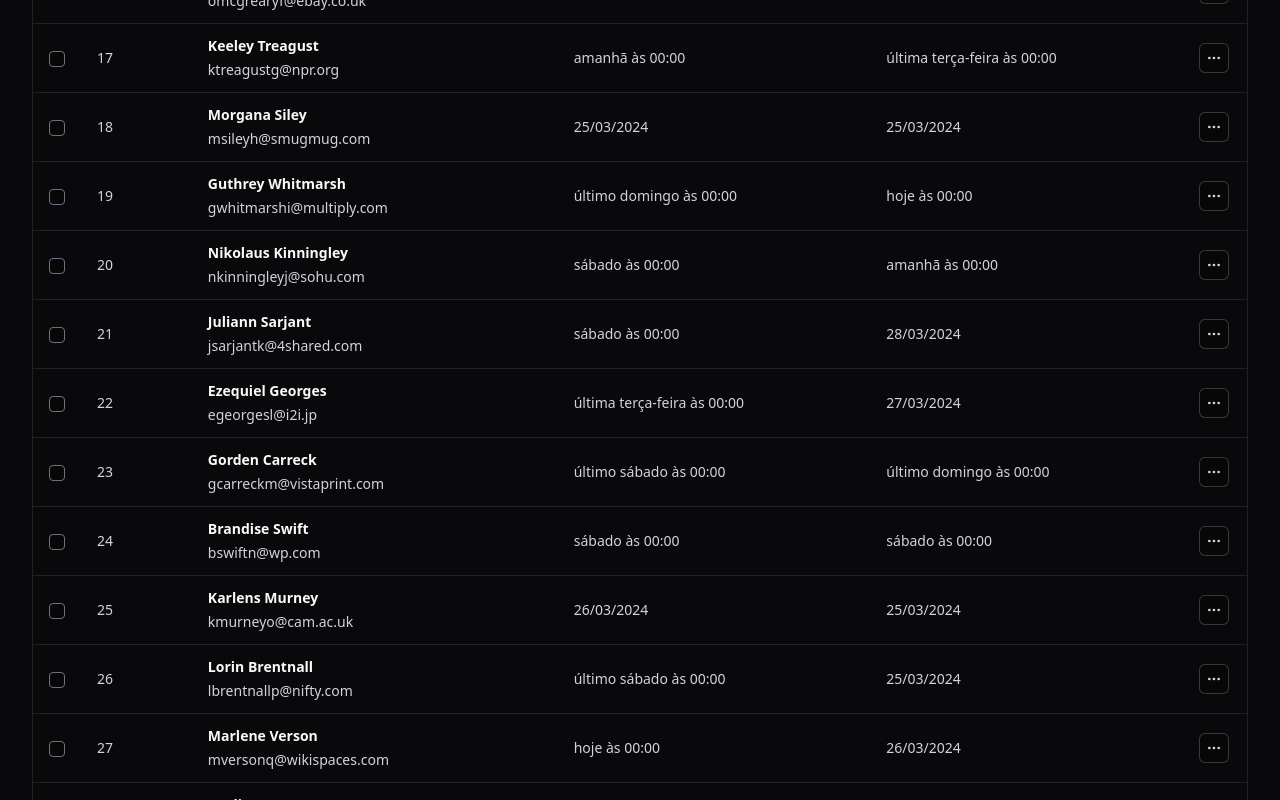
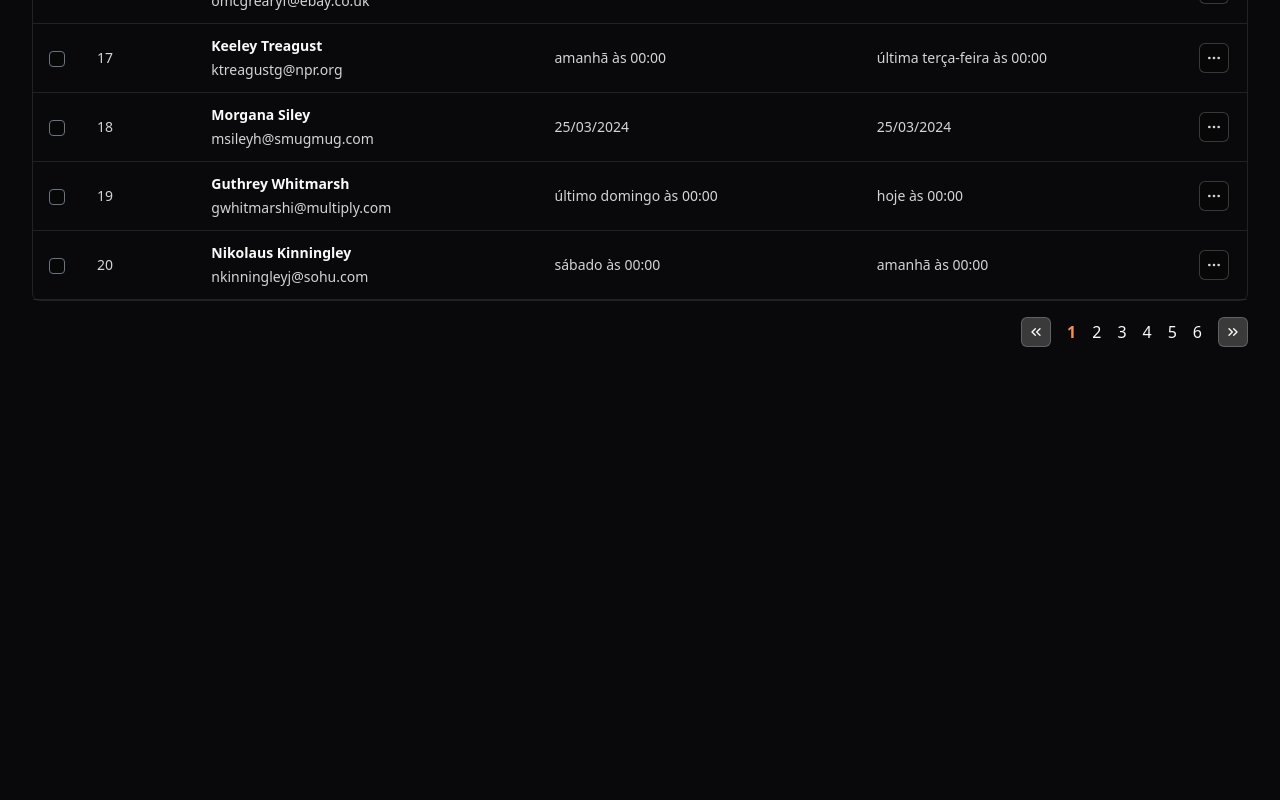
Before and after one commit to gabriel-lgomes/pass-in-web-main, a React (Vite) app: page / in a window 1280 px wide. Shown: the part 1280-2080 px from the top of the page. After the commit the page ends 1647 px from the top, so only its background shows below. Built offline with nearby package versions, Linux system fonts and the light colour scheme; data requests are answered from the project's data file.

Commit message:
feat: pagination created

```diff
--- a/src/components/attendee-list.tsx
+++ b/src/components/attendee-list.tsx
@@ -1,3 +1,4 @@
+import React, { ChangeEvent, useEffect, useRef, useState } from "react";
 import {
   Search,
   MoreHorizontal,
@@ -14,13 +15,26 @@ import { TableRow } from "./table/table-row";
 import { formatRelative } from "date-fns/formatRelative";
 import { ptBR } from "date-fns/locale";
 import useFetch from "../hooks/useFetch";
-import { ChangeEvent, useRef, useState } from "react";
+import ReactPaginate from "react-paginate";
 
 export function AttendeeList() {
   const urlAPI = "http://localhost:3000/users";
   const [url, setUrl] = useState(urlAPI);
   const { data } = useFetch(url);
   const search = useRef<HTMLInputElement>(null);
+  const [page, setPage] = useState(0);
+  const [filterData, setFilterData] = useState<any[]>([]);
+  const itemsPerPage = 20;
+
+  useEffect(() => {
+    if (data) {
+      const filtered = data.filter(
+        (item: any, index: number) =>
+          index >= page * itemsPerPage && index < (page + 1) * itemsPerPage
+      );
+      setFilterData(filtered);
+    }
+  }, [data, page]);
 
   function handleInputChange(e: ChangeEvent<HTMLInputElement>) {
     setTimeout(() => {
@@ -63,8 +77,7 @@ export function AttendeeList() {
           </tr>
         </thead>
         <tbody>
-          {data &&
-            data.map((attendees) => (
+          {filterData.map((attendees) => (
             <TableRow
               key={attendees.id}
               className="border-b border-white/10 hover:bg-white/5"
@@ -102,32 +115,27 @@ export function AttendeeList() {
             </TableRow>
           ))}
         </tbody>
-        <tfoot>
-          <TableRow>
-            <TableCell colSpan={3}>Mostrando 1 de 200 itens</TableCell>
-            <TableCell className="text-right" colSpan={3}>
-              <div className="inline-flex gap-8 items-center">
-                <span>Página 1 de 10</span>
+      </Table>
 
-                <div className="flex gap-1.5">
+      <ReactPaginate
+        containerClassName={"pagination"}
+        pageClassName={"page-item"}
+        activeClassName={"active text-[#f48f56] font-bold"}
+        className="flex items-center justify-end gap-4"
+        onPageChange={(event) => setPage(event.selected)}
+        pageCount={Math.ceil((data?.length ?? 0) / itemsPerPage)}
+        breakLabel="..."
+        previousLabel={
           <IconButton>
             <ChevronsLeft size={16} />
           </IconButton>
-                  <IconButton>
-                    <ChevronLeft size={16} />
-                  </IconButton>
-                  <IconButton>
-                    <ChevronRight size={16} />
-                  </IconButton>
+        }
+        nextLabel={
           <IconButton>
             <ChevronsRight size={16} />
           </IconButton>
-                </div>
-              </div>
-            </TableCell>
-          </TableRow>
-        </tfoot>
-      </Table>
+        }
+      />
     </div>
   );
 }
--- a/src/data/db.json
+++ b/src/data/db.json
@@ -699,6 +699,13 @@
       "email": "sfinneran2r@macromedia.com",
       "createdAt": "3/25/2024",
       "checkedInAt": "3/31/2024"
+    },
+    {
+      "id": 101,
+      "name": "Savina Finneran",
+      "email": "sfinneran2r@macromedia.com",
+      "createdAt": "3/25/2024",
+      "checkedInAt": "3/31/2024"
     }
   ]
 }
```
Lines whose indentation alone changed are shown as unchanged.
